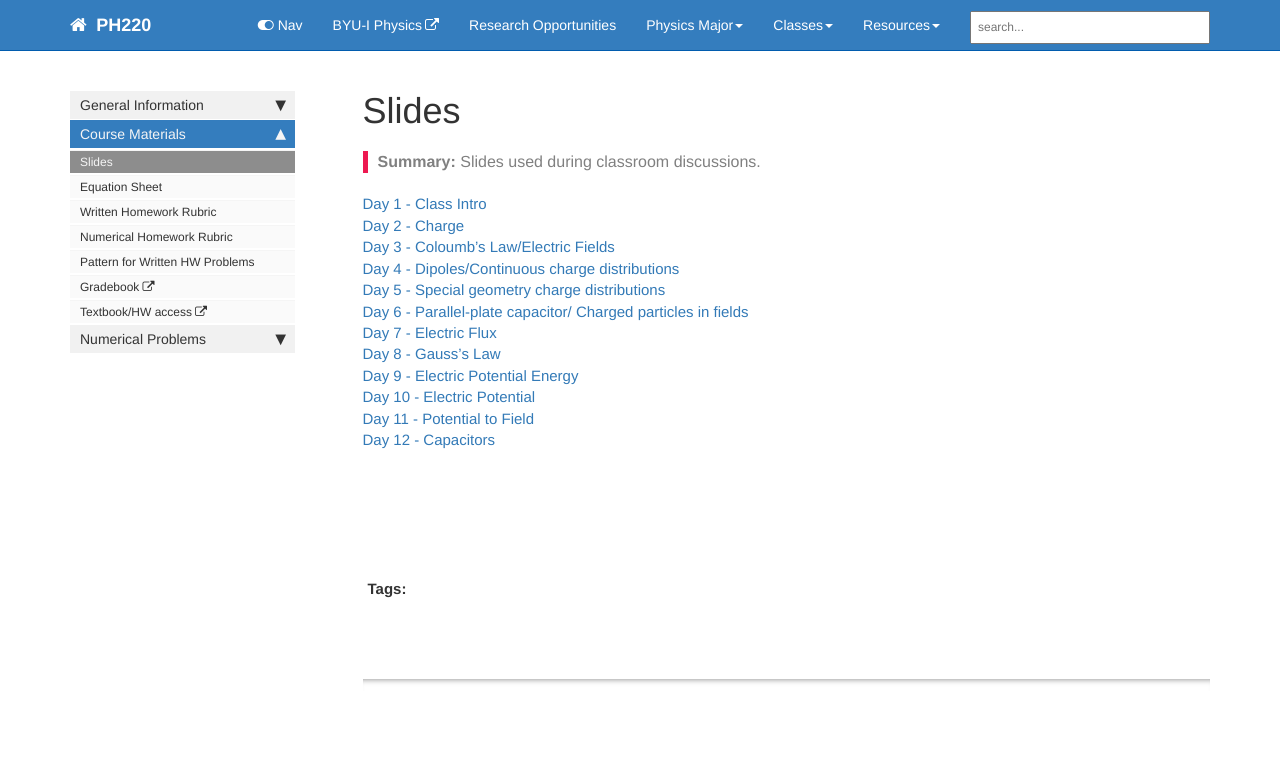
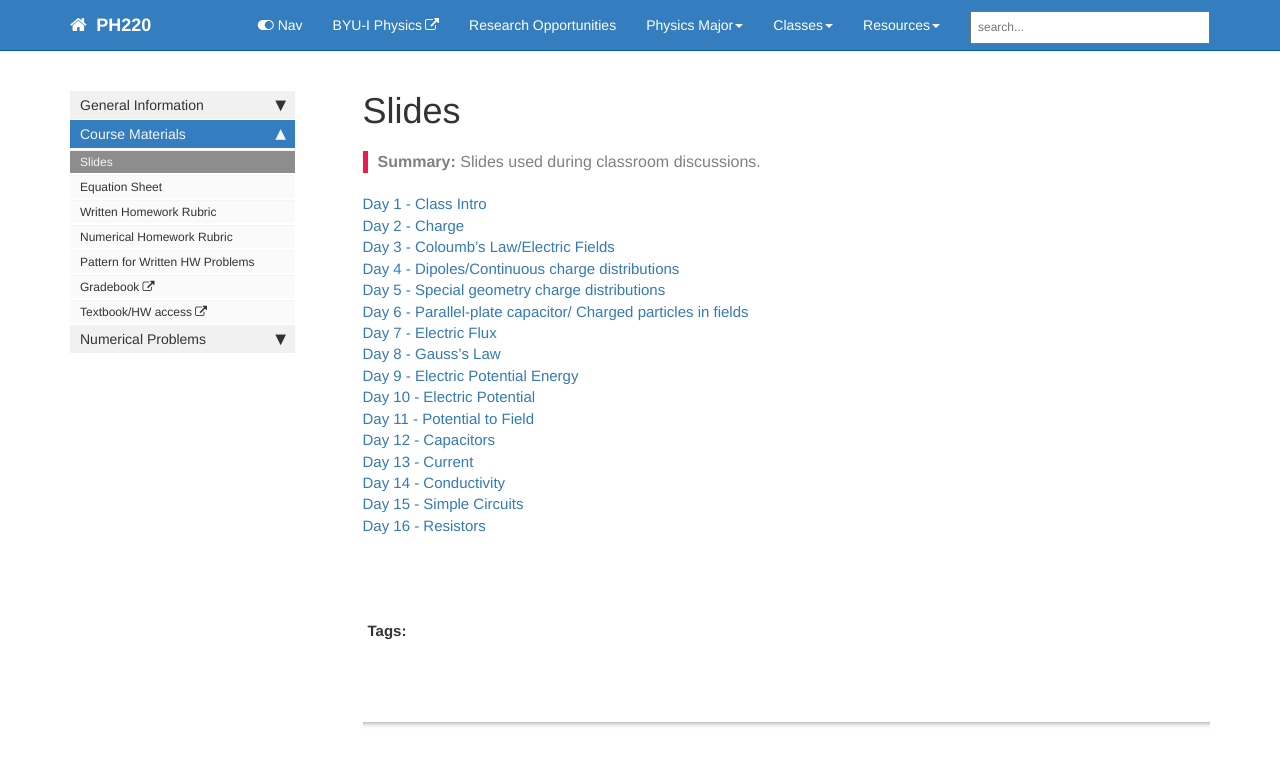
Before and after one commit to lancejnelson/PH220, a Jekyll site: the page built from course_docs/slides.md, in a window 1280 px wide. Shown: the top 765 px of the page. Built offline with Jekyll 4.4.1, drawn with Linux system fonts in a browser that asks for light colours; comment, search, counter and statistics services are not loaded.

Commit message:
Updating slides

```diff
--- a/course_docs/slides.md
+++ b/course_docs/slides.md
@@ -22,10 +22,10 @@ folder: course_docs
  [Day 10 - Electric Potential][day10]
  [Day 11 - Potential to Field][day11]
  [Day 12 - Capacitors][day12]
- <!--- [Day 13 - Current][day13]  -->
- <!--- [Day 14 - Conductivity][day14]-->
- <!--- [Day 15 - Simple Circuits][day15]-->
- <!--- [Day 16 - Resistors][day16]    -->
+ [Day 13 - Current][day13]
+ [Day 14 - Conductivity][day14]
+ [Day 15 - Simple Circuits][day15]
+ [Day 16 - Resistors][day16]
  <!--- [Day 17 - RC circuits][day17]  -->
  <!--- [Day 18 - The magnetic Field][day18] -->
  <!--- [Day 19 - Ampere's Law][day19]      -->
```
Also changed, not shown: 1 other file.
